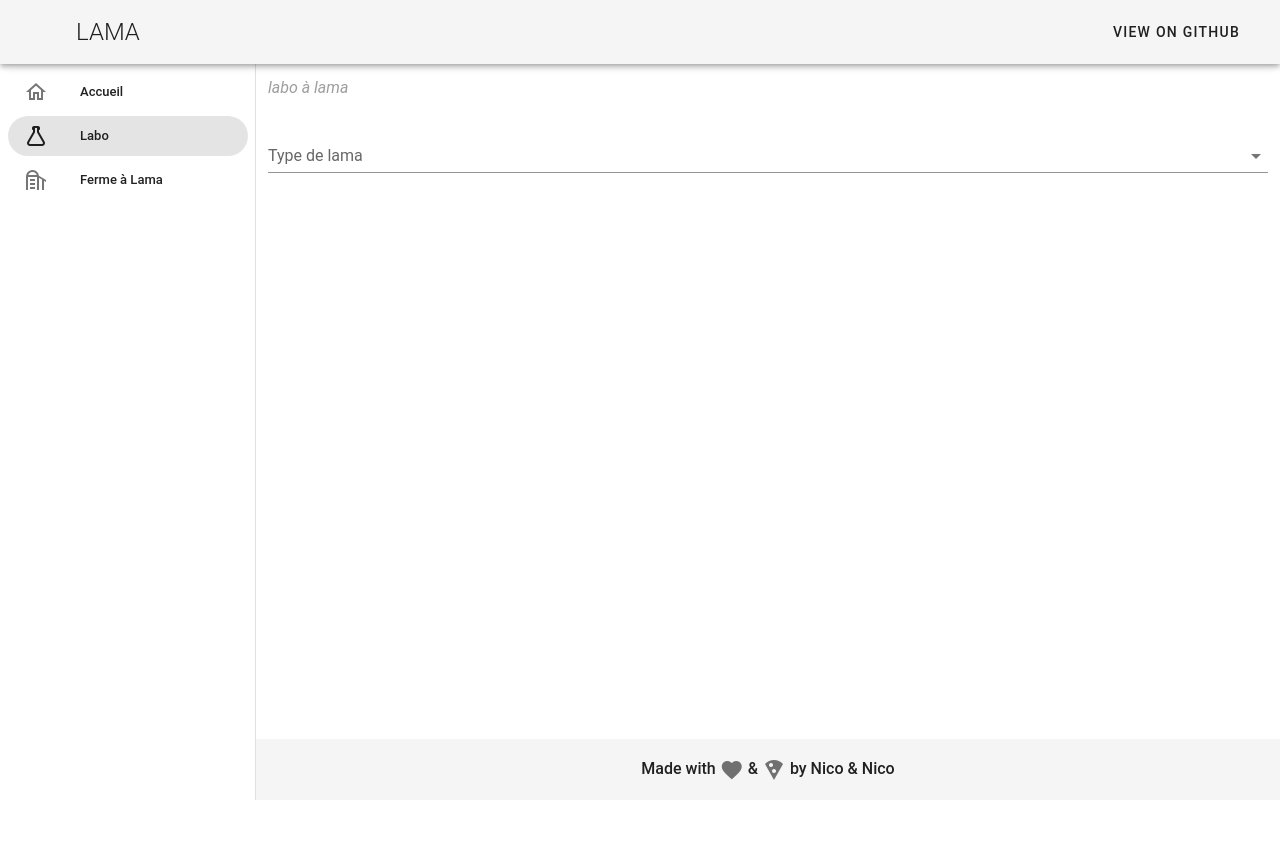
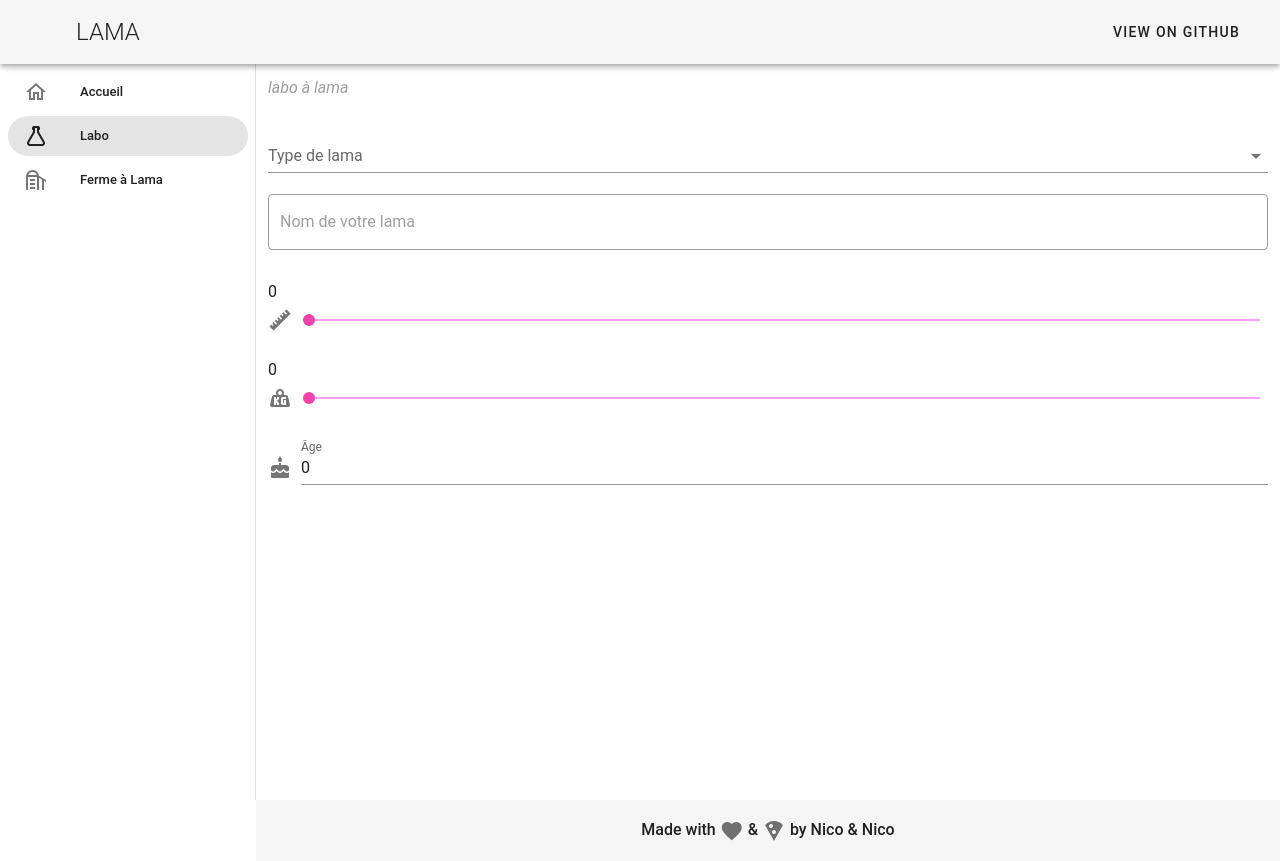
Before and after one commit to NicolasDeleplace/training-vuejs, a Vue app: page /lab in a window 1280 px wide. Before the commit the page ends 800 px from the top, so only its background shows below. Built offline with nearby package versions, Linux system fonts and the light colour scheme; a small style sheet from the web is missing.

Commit message:
Ajout des informations du lama en base

```diff
--- a/src/App.vue
+++ b/src/App.vue
@@ -21,6 +21,7 @@
     <v-content>
       <router-view></router-view>
       <v-footer
+              style="bottom:-61px"
               absolute
               class="font-weight-medium"
       >
--- a/src/store/index.js
+++ b/src/store/index.js
@@ -36,6 +36,14 @@ export default new Vuex.Store({
         throw e
       }
     },
+    async addLama({commit}, lama) {
+      try {
+        const response = await axios.post('/lamas/', lama)
+        commit('addLama', response.data)
+      } catch(e) {
+        throw e
+      }
+    },
     async updateLama({commit, getters}, lama){
       const oldLama = {...getters.lama(lama.id)}
       commit('updateLama', lama)
--- a/src/views/Lab.vue
+++ b/src/views/Lab.vue
@@ -14,10 +14,25 @@
                 return-object
                 @change="selectOptions"
         ></v-select>
+        <v-text-field outlined placeholder="Nom de votre lama" v-model="lama.name"></v-text-field>
+        {{lama.height}}
+        <v-slider
+                v-model="lama.height"
+                min="0"
+                max="200"
+                prepend-icon="mdi-ruler"
+        ></v-slider>
+        {{lama.weight}}
+        <v-slider
+                v-model="lama.weight"
+                min="0"
+                max="200"
+                prepend-icon="mdi-weight-kilogram"
+        ></v-slider>
+        <v-text-field prepend-icon="mdi-cake-variant" type="number" label="Âge" v-model="lama.age"></v-text-field>
       </v-col>
     </v-row>
     <div  v-if="lama.type">
-
       <v-row>
         <v-col cols="8">
           <v-card class="mx-auto fill-height">
@@ -40,6 +55,11 @@
             </v-col>
           </v-row>
         </v-col>
+    <v-row v-if="lama.type" justify="end" align="center">
+      <v-col cols="12" >
+        <v-btn @click="addLama">Créer le lama</v-btn>
+      </v-col>
+    </v-row>
       </v-row>
     </div>
   </v-container>
@@ -65,35 +85,35 @@
       lama:{
         name: '',
         age: 0,
-        height:0,
-        weight:0,
-        type:'',
+        height: 0,
+        weight: 0,
+        type: '',
         options: {},
       },
-      types:[
+      types: [
         {
           name: 'Lama Chic',
           component: 'lama-chic',
           options: [
             {
               name: 'body',
-              color : '#95C11F',
+              color: '#95C11F',
             },
             {
               name: 'ears',
-              color : '#3AAA35',
+              color: '#3AAA35',
             },
             {
               name: 'mouth',
-              color : '#ff7861',
+              color: '#ff7861',
             },
             {
               name: 'eyes',
-              color : '#E94E1B',
+              color: '#E94E1B',
             },
             {
               name: 'scarf',
-              color : '#E94E1B',
+              color: '#E94E1B',
             },
           ]
         },
@@ -119,23 +139,23 @@
           options: [
             {
               name: 'body',
-              color : '#95C11F',
+              color: '#95C11F',
             },
             {
               name: 'ears',
-              color : '#3AAA35',
+              color: '#3AAA35',
             },
             {
               name: 'mouth',
-              color : '#ff7861',
+              color: '#ff7861',
             },
             {
               name: 'eyes',
-              color : '#E94E1B',
+              color: '#E94E1B',
             },
             {
               name: 'pupil',
-              color : '#DEDC00',
+              color: '#DEDC00',
             }
           ],
           menu: false
@@ -146,27 +166,27 @@
           options: [
             {
               name: 'body',
-              color : '#95C11F',
+              color: '#95C11F',
             },
             {
               name: 'ears',
-              color : '#3AAA35',
+              color: '#3AAA35',
             },
             {
               name: 'tail',
-              color : '#ff7861',
+              color: '#ff7861',
             },
             {
               name: 'eyes',
-              color : '#4cb2e9',
+              color: '#4cb2e9',
             },
             {
               name: 'head',
-              color : '#42e964',
+              color: '#42e964',
             },
             {
               name: 'legs',
-              color : '#95C11F',
+              color: '#95C11F',
             },
           ]
         },
@@ -176,11 +196,14 @@
         },
       ],
     }),
-    methods:{
-      selectOptions(type){
+    methods: {
+      selectOptions(type) {
         this.lama.type = type.component
         this.lama.options = type.options
       },
+      addLama() {
+        this.$store.dispatch('addLama', this.lama);
+      }
     }
   }
 </script>
```
